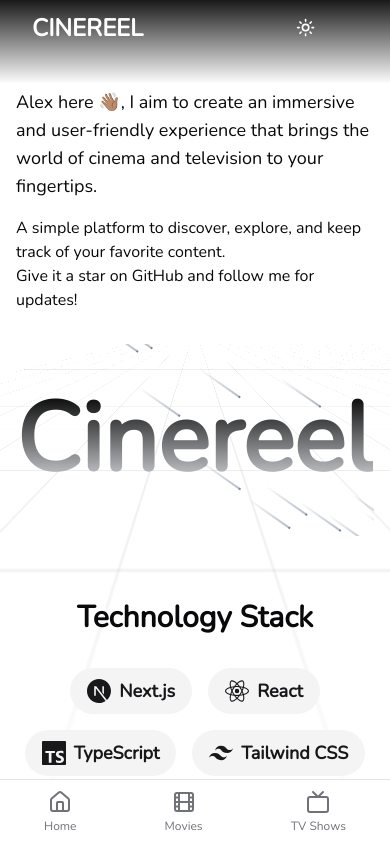
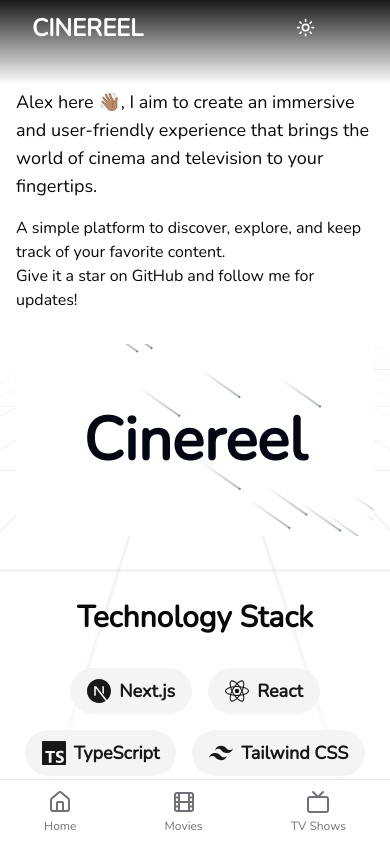
Before and after one commit to Xanderyeng/cinereel, a Next.js app: page /about in a window 390 px wide. Shown: the top 844 px of the page. Built offline with nearby package versions, Linux system fonts and the light colour scheme.

Commit message:
Shadow overlay fix in the trending sections

```diff
--- a/app/about/ReelMeteors.tsx
+++ b/app/about/ReelMeteors.tsx
@@ -2,9 +2,9 @@
 
 export function ReelMeteors() {
   return (
-    <div className="relative flex h-full w-full flex-col items-start justify-center overflow-hidden rounded-none border-none bg-transparent outline-none">
+    <div className="relative flex h-full w-full flex-col md:items-start justify-center overflow-hidden rounded-none border-none bg-background outline-none">
       <Meteors number={30} />
-      <span className="pointer-events-none whitespace-pre-wrap bg-gradient-to-b from-black to-gray-300/80 bg-clip-text text-center text-8xl font-semibold leading-none text-transparent dark:from-white dark:to-slate-900/10">
+      <span className="pointer-events-none whitespace-pre-wrap md:bg-gradient-to-b md:from-black md:to-gray-300/80 md:bg-clip-text text-center text-6xl md:text-8xl font-semibold leading-none text-gray-950 dark:text-gray-50 md:text-transparent dark:from-white dark:to-slate-900/10">
         Cinereel
       </span>
     </div>
--- a/components/TrendingSection.tsx
+++ b/components/TrendingSection.tsx
@@ -55,7 +55,7 @@
 
 
   return (
-    <section id="trending-section" className="flex flex-col gap-4 my-8 max-w-[90vw] mx-auto">
+    <section id="trending-section" className="relative flex flex-col gap-4 my-8 max-w-[90vw] mx-auto">
       <h2 className="text-xl lg:text-2xl font-bold mb-3 text-white capitalize">{title}</h2>
       <div className="relative" {...handlers}>
         <div className="overflow-hidden md:overflow-visible">
--- a/components/hero/Hero.tsx
+++ b/components/hero/Hero.tsx
@@ -1,5 +1,4 @@
 import Image from 'next/image'
-// import { Button } from '@/components/ui/button'
 import AnimatedHeroContent from './AnimatedHeroContent'
 
 export default function Hero() {
```
Also changed, not shown: components/most-popular-movies/MostPopularMovies.tsx (+1 -18 lines).
